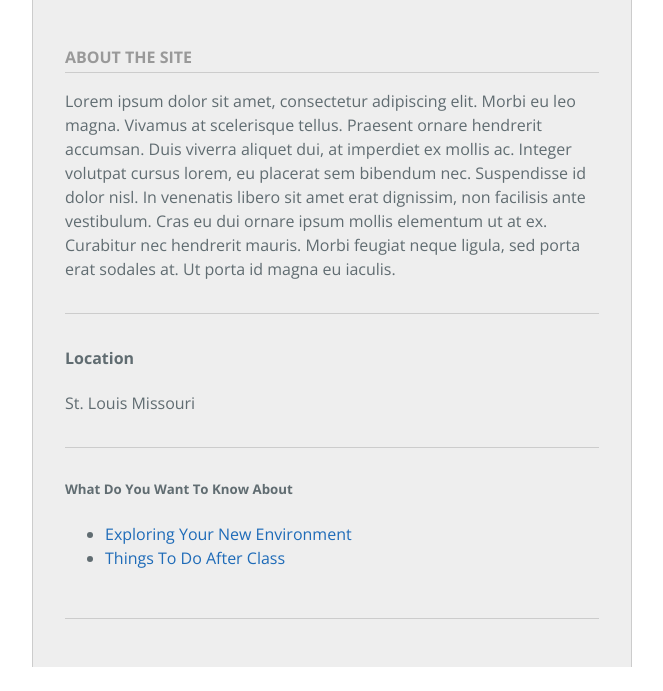
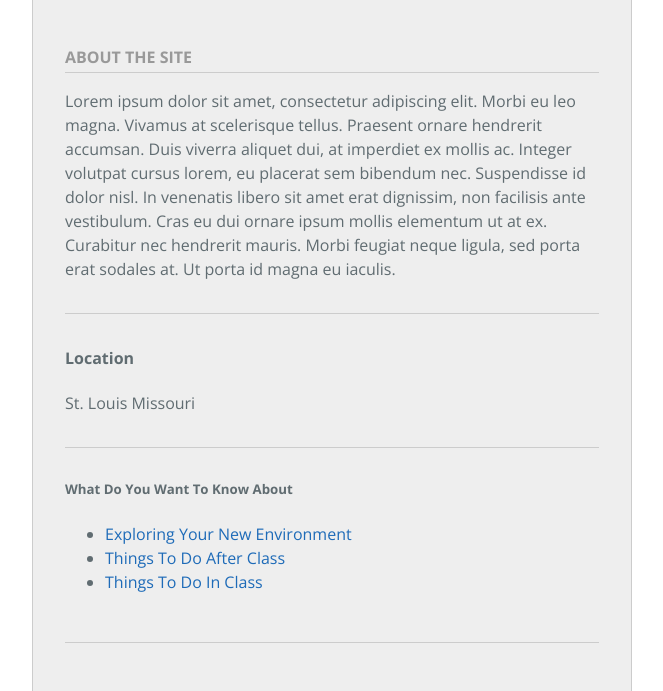
Before and after one commit to greenbergz/QandAsite, a plain HTML site: page index.html in a window 1280 px wide. Shown: the part 139-830 px from the top of the page, without its empty margins (308-971 px from the left). Before the commit the page ends 806 px from the top, so only its background shows below. Drawn offline with nearby package versions, Linux system fonts and the light colour scheme.

Commit message:
Update index.html

```diff
--- a/index.html
+++ b/index.html
@@ -37,7 +37,9 @@
           <li>
             <a href="http://greenbergz.github.io/Things-To-Do-After-Class/" target="_blank">Things To Do After Class</a>
           </li>
-
+          <li>
+            <a href="http://greenbergz.github.io/Classes/" target="_blank">Things To Do In Class</a>
+          </li>
         </ul>
         <u1>
 
```
